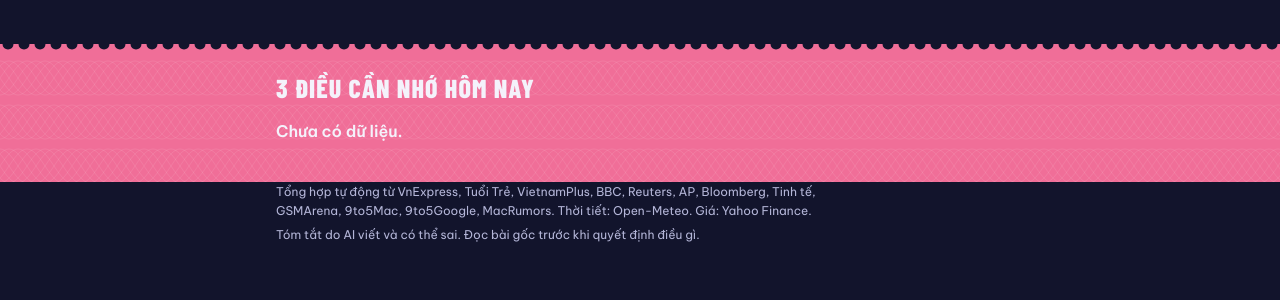
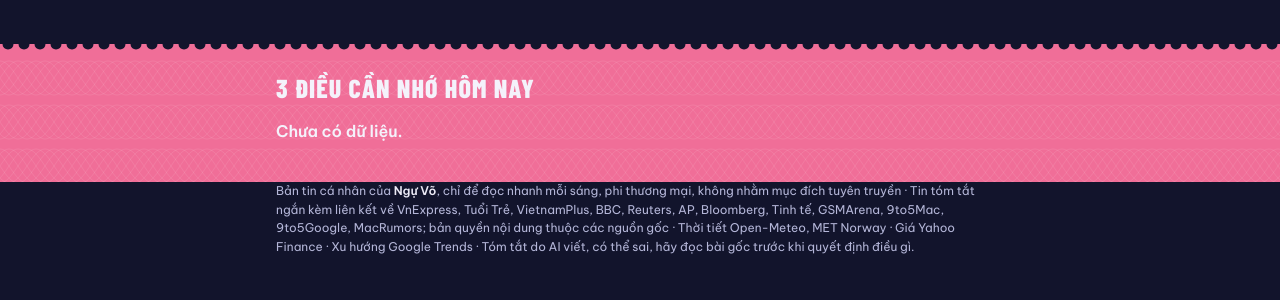
Before and after one commit to vongocngu273/daily-briefing, a Python web app: template templates/index.html.j2 in a window 1280 px wide. Shown: the part 348-648 px from the top of the page. Run offline with Jinja, Linux system fonts and the light colour scheme; the template is opened without the code that fills it, so the values that code supplies are empty.

Commit message:
style: drop detail side rule; one-paragraph footer with author note
Footer states it is Ngự Võ's personal, non-commercial reading digest,
credits sources (content rights stay with them) and data providers, and
keeps the AI-summary caveat, in a single compact paragraph.

Co-Authored-By: Claude Opus 5.5 <noreply@anthropic.com>

```diff
--- a/templates/index.html.j2
+++ b/templates/index.html.j2
@@ -178,7 +178,6 @@ main{padding:4px 0 8px}
 .item details[open] summary .more{color:var(--red)}
 .full{margin-top:8px;max-width:var(--measure)}
 .full dl{margin:0;display:grid;gap:14px}
-.full dl>div{border-left:4px solid var(--stub);padding:2px 0 2px 12px}
 .full dt{display:inline-block;margin-bottom:6px;padding:5px 10px 4px;font:800 15px/1.1 var(--cond);letter-spacing:.08em;text-transform:uppercase;background:var(--stub);color:var(--stub-ink);border-radius:var(--rS);corner-shape:squircle}
 .full dd{margin:0;font-size:15px}
 .orig{display:inline-block;margin-top:10px;font:800 15px var(--cond);letter-spacing:.06em;text-transform:uppercase;color:var(--red)}
@@ -211,8 +210,9 @@ main{padding:4px 0 8px}
 .closing li b{font:800 30px/1 var(--cond);color:var(--serial);text-align:center;border-right:2px solid var(--stub-ink);padding:8px 0}
 .closing li span{padding:8px 12px;font:600 17px/1.35 var(--read);color:var(--stub-ink)}
 .closing .na{font-weight:600}
-footer{padding:16px 0 calc(28px + env(safe-area-inset-bottom));font-size:12px;color:var(--muted)}
-footer p{margin:0 0 4px;max-width:var(--measure)}
+footer{padding:14px 0 calc(24px + env(safe-area-inset-bottom));font-size:12px;line-height:1.55;color:var(--muted)}
+footer p{margin:0}
+footer b{color:var(--ink);font-weight:600}
 
 /* ---------- rounded corners (Apple-style continuous corners) ---------- */
 :root{--rL:18px;--rM:10px;--rS:6px}
@@ -456,8 +456,7 @@ html.sheet-open{overflow:hidden}
 </section>
 
 <footer class="wrap">
-  <p>Tổng hợp tự động từ VnExpress, Tuổi Trẻ, VietnamPlus, BBC, Reuters, AP, Bloomberg, Tinh tế, GSMArena, 9to5Mac, 9to5Google, MacRumors. Thời tiết: Open-Meteo. Giá: Yahoo Finance.</p>
-  <p>Tóm tắt do AI viết và có thể sai. Đọc bài gốc trước khi quyết định điều gì.</p>
+  <p>Bản tin cá nhân của <b>Ngự Võ</b>, chỉ để đọc nhanh mỗi sáng, phi thương mại, không nhằm mục đích tuyên truyền · Tin tóm tắt ngắn kèm liên kết về VnExpress, Tuổi Trẻ, VietnamPlus, BBC, Reuters, AP, Bloomberg, Tinh tế, GSMArena, 9to5Mac, 9to5Google, MacRumors; bản quyền nội dung thuộc các nguồn gốc · Thời tiết Open-Meteo, MET Norway · Giá Yahoo Finance · Xu hướng Google Trends · Tóm tắt do AI viết, có thể sai, hãy đọc bài gốc trước khi quyết định điều gì.</p>
 </footer>
 
 <dialog class="sheet" id="sheet" aria-labelledby="sheet-title">
```
Also changed, not shown: docs/index.html (+4 -5 lines).
